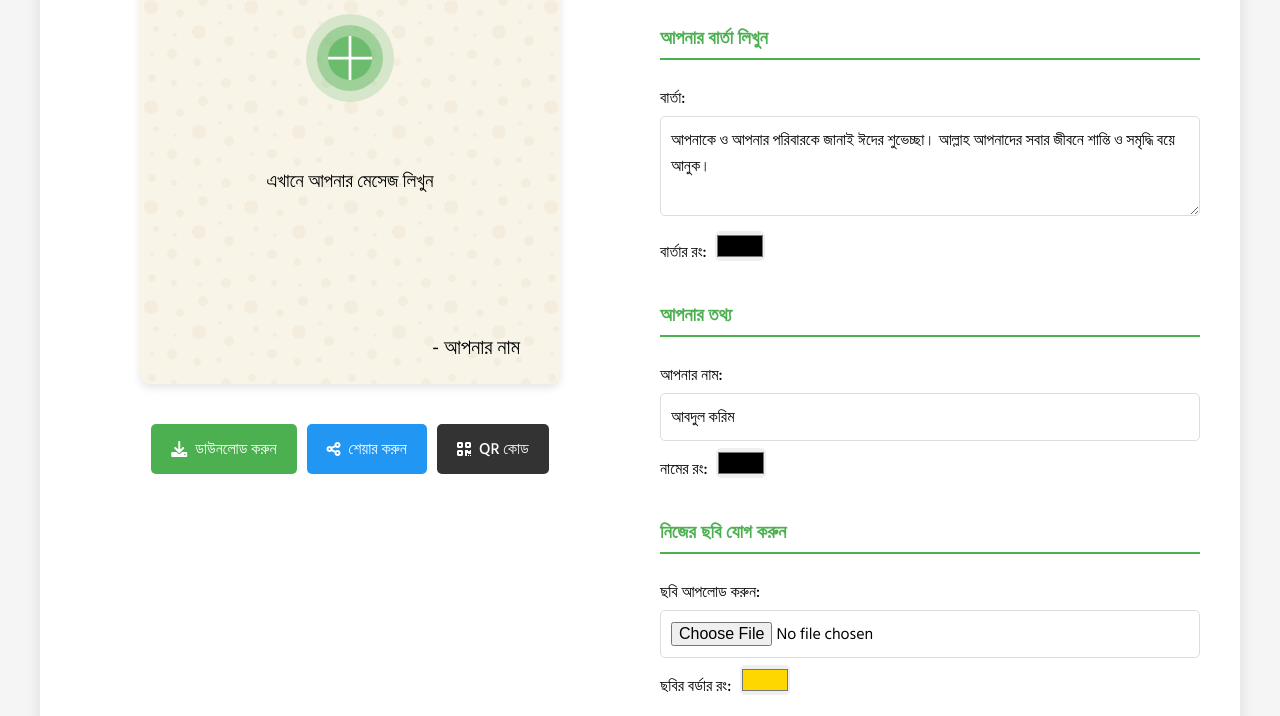
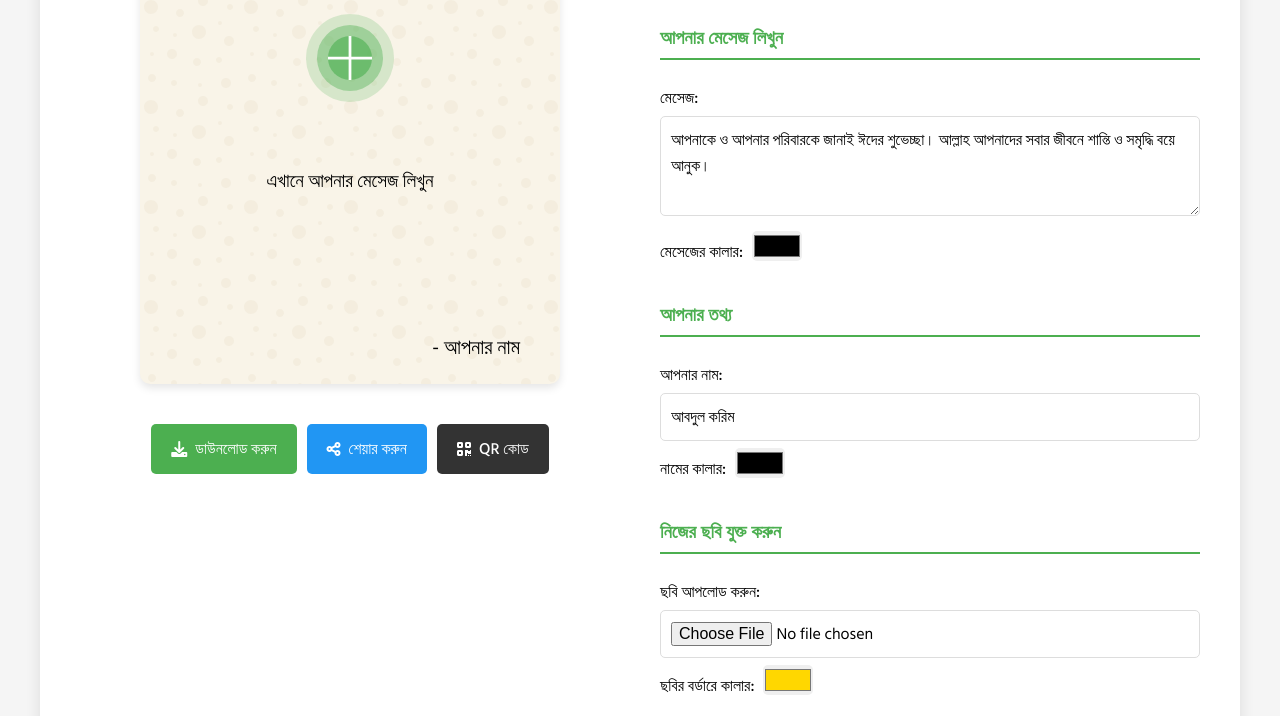
Before and after one commit to najmolhasan1/eidcardgenerator, a plain HTML site: page index.html in a window 1280 px wide. Shown: the part 449-1165 px from the top of the page. Drawn offline with nearby package versions, Linux system fonts and the light colour scheme; a script that the page names is missing.

Commit message:
all text and footer text added

```diff
--- a/index.html
+++ b/index.html
@@ -522,9 +522,8 @@
 
         .user-image-container img {
             width: 100%;
-            height: 100%;
-            overflow: hidden;
-            object-fit: cover;
+            /* height: 100%; */
+
         }
         input[type="color"] {
         height: 30px; /* Adjust the height as needed */
@@ -665,11 +664,11 @@
                 </div>
 
                 <div class="control-section">
-                    <h3>আপনার বার্তা লিখুন</h3>
+                    <h3>আপনার মেসেজ লিখুন</h3>
                     <div class="form-group">
-                        <label for="message">বার্তা:</label>
+                        <label for="message">মেসেজ:</label>
                         <textarea id="message" placeholder="আপনার ঈদ শুভেচ্ছা বার্তা লিখুন...">আপনাকে ও আপনার পরিবারকে জানাই ঈদের শুভেচ্ছা। আল্লাহ আপনাদের সবার জীবনে শান্তি ও সমৃদ্ধি বয়ে আনুক।</textarea>
-                        <label for="messageColor">বার্তার রং:</label>
+                        <label for="messageColor">মেসেজের কালার:</label>
                         <input type="color" id="messageColor" value="#000000">
                       </div>
                 </div>
@@ -679,18 +678,18 @@
                     <div class="form-group">
                         <label for="name">আপনার নাম:</label>
                         <input type="text" id="name" placeholder="আপনার নাম লিখুন" value="আবদুল করিম">
-                        <label for="nameColor">নামের রং:</label>
+                        <label for="nameColor">নামের কালার:</label>
                         <input type="color" id="nameColor" value="#000000">
                     </div>
                 </div>
 
                 <!-- কন্ট্রোল সেকশনে এই কোডটি যোগ করুন (অতিরিক্ত বিকল্প সেকশনের আগে) -->
 <div class="control-section">
-  <h3>নিজের ছবি যোগ করুন</h3>
+  <h3>নিজের ছবি যুক্ত করুন</h3>
   <div class="form-group">
       <label for="userImage">ছবি আপলোড করুন:</label>
       <input type="file" id="userImage" accept="image/*">
-      <label for="borderColor">ছবির বর্ডার রং:</label>
+      <label for="borderColor">ছবির বর্ডারে কালার:</label>
       <input type="color" id="borderColor" value="#FFD700">
   </div>
   <div class="form-group">
@@ -745,7 +744,7 @@
         </div>
 
         <div class="footer">
-            <p>© ২০২৫ ঈদ কার্ড জেনারেটর। সর্বসত্ত্ব সংরক্ষিত।</p>
+            <p>© ২০২৫ ঈদ কার্ড জেনারেটর। সর্বসত্ত্ব সংরক্ষিত || Developed By <a href="https://www.facebook.com/najmolhasan2">Md.Najmol Hasan</a></p>
         </div>
     </div>
 
@@ -824,7 +823,7 @@
             // Use html2canvas to capture the card
             html2canvas(cardPreview, {
                 backgroundColor: null,
-                scale: 2, // Better quality
+                scale: 8, // Better quality
                 logging: false,
                 allowTaint: true,
                 useCORS: true
```
